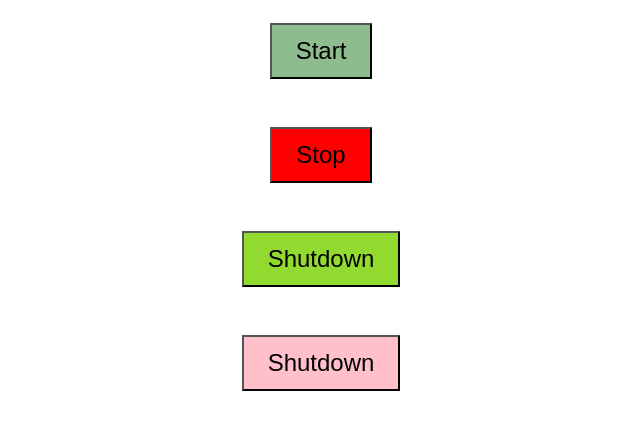
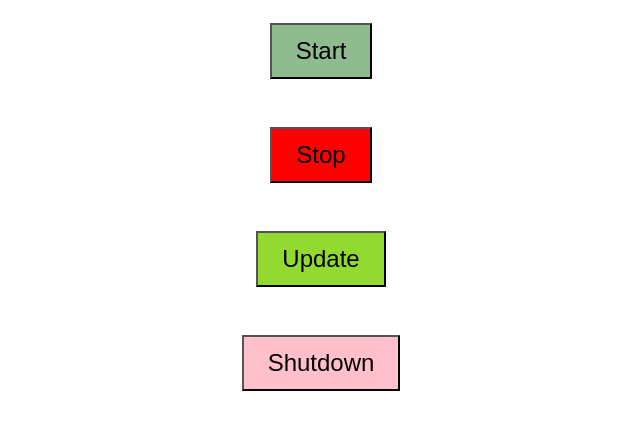
Before and after one commit to jwow1000/dollhouse-salma, a Flask app: page / in a window 1280 px wide. Shown: the part 110-540 px from the top of the page, without its empty margins (327-967 px from the left). Run offline with Flask 3, Linux system fonts and the light colour scheme.

Commit message:
change update button label

```diff
--- a/py-server/templates/index.html
+++ b/py-server/templates/index.html
@@ -17,7 +17,7 @@
         <button type="submit" style="background-color: red;">Stop</button>
     </form>
     <form action="/update" method="post">
-        <button type="submit" style="background-color: rgb(147, 218, 48);">Shutdown</button>
+        <button type="submit" style="background-color: rgb(147, 218, 48);">Update</button>
     </form>
     <form action="/shutdown" method="post">
         <button type="submit" style="background-color: pink;">Shutdown</button>
```
